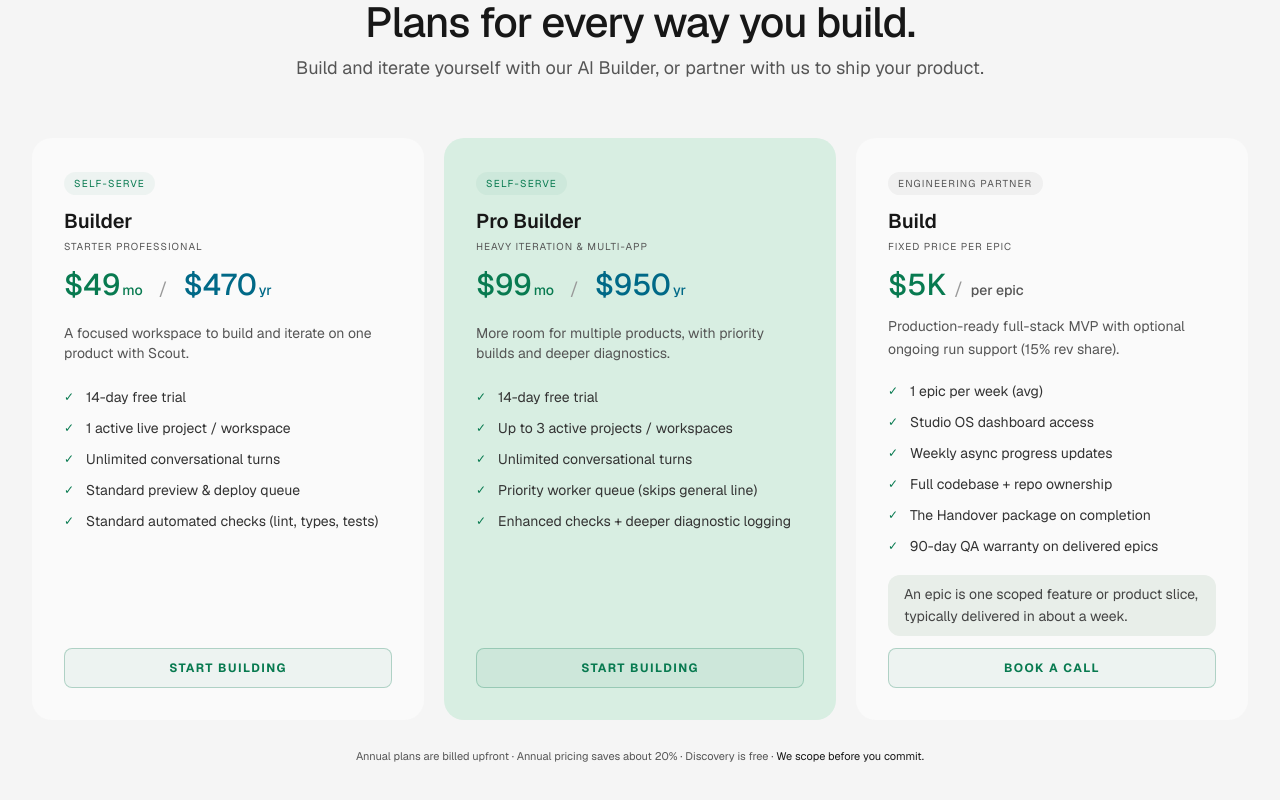
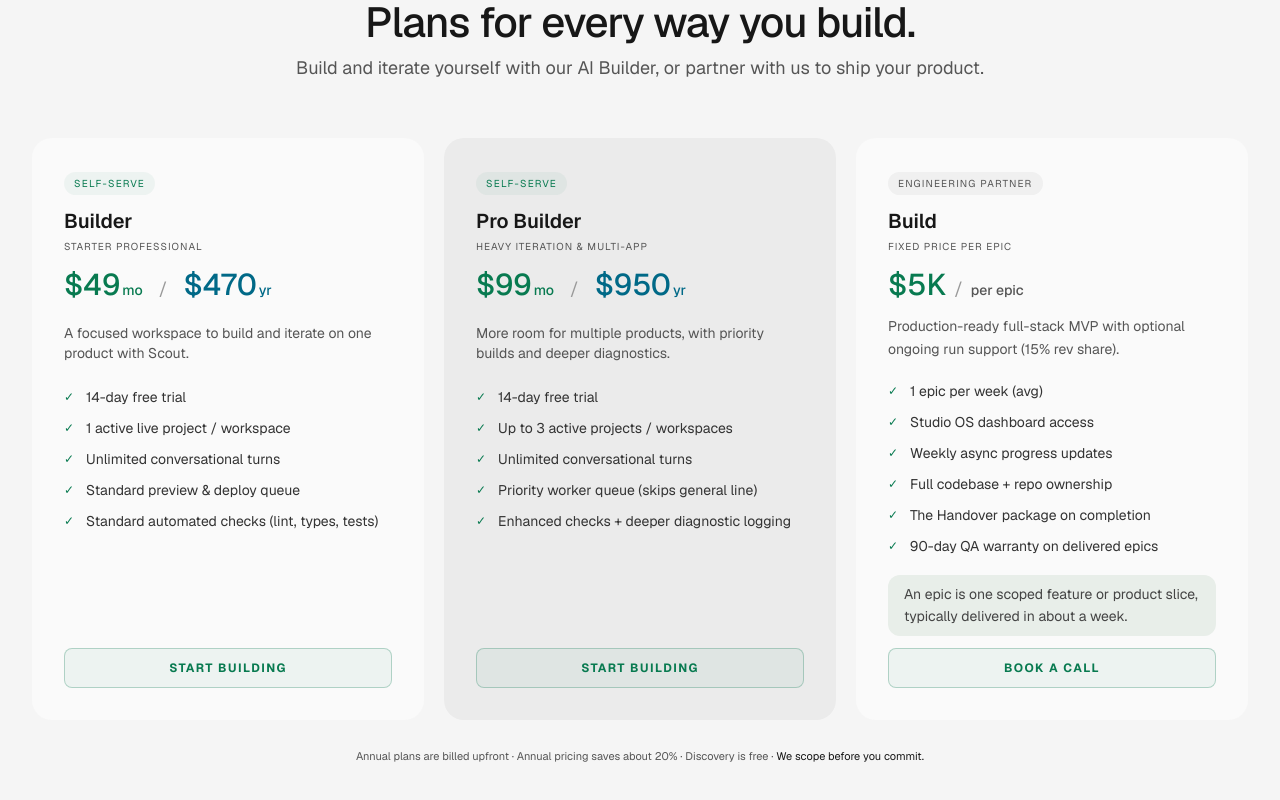
Before and after one commit to rup2701/appnomics-landing, a Next.js app: page / in a window 1280 px wide. Shown: the part 1579-2379 px from the top of the page. Built offline with nearby package versions, Linux system fonts and the light colour scheme.

Commit message:
feat(PricingSection): update Pro Builder tier background color for improved visibility

```diff
--- a/components/sections/PricingSection.tsx
+++ b/components/sections/PricingSection.tsx
@@ -75,7 +75,7 @@ export default function PricingSection() {
             <article
               key={tier.name}
               className={`flex flex-col rounded-[20px] p-7 sm:p-8 ${
-                tier.name === "Pro Builder" ? "bg-[#d8eee2]" : "bg-[#fafafa]"
+                tier.name === "Pro Builder" ? "bg-[#ebebeb]" : "bg-[#fafafa]"
               }`}
             >
               <div className="mb-5">
```
